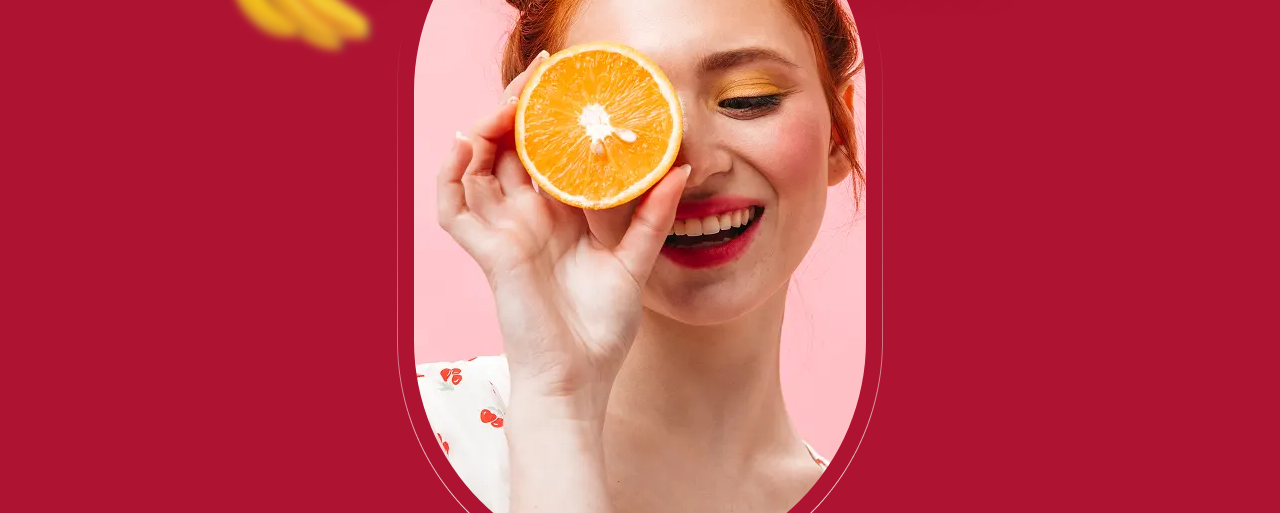
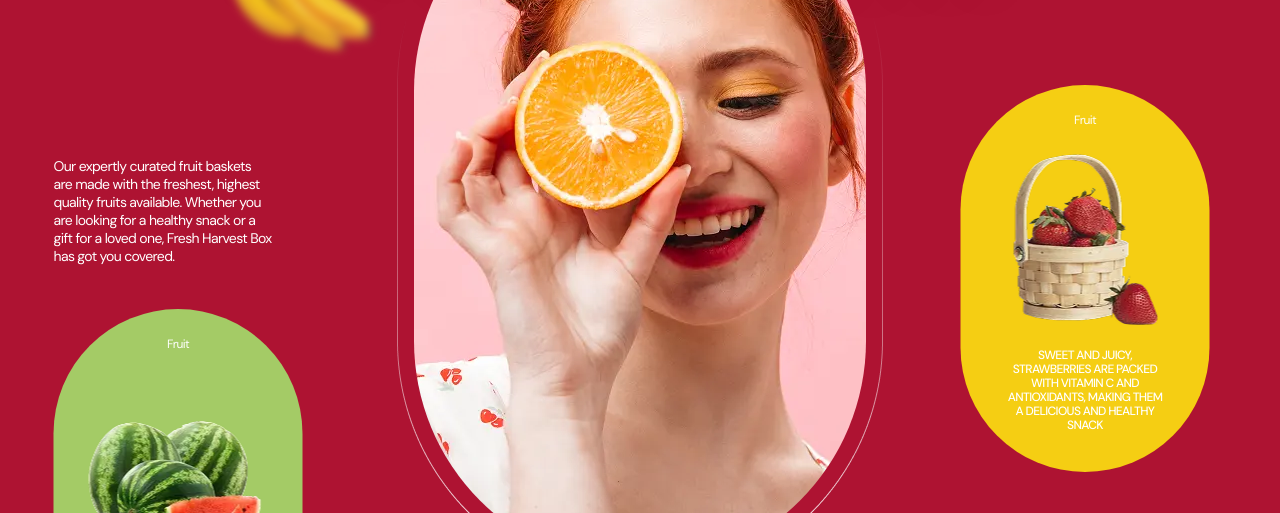
Before and after one commit to Szumapman/fresh-harvest-box, a website built with Vite: page index.html in a window 1280 px wide. Shown: the part 251-764 px from the top of the page. Built offline with nearby package versions, Linux system fonts and the light colour scheme.

Commit message:
add desktop view to hero fruits

```diff
--- a/src/styles/components/hero.scss
+++ b/src/styles/components/hero.scss
@@ -54,7 +54,7 @@
 
 .hero-heder-girl-img-wrap {
     position: relative;
-    margin: -58px auto 84px;
+    margin: -58px auto 0;
     display: flex;
     justify-content: center;
 }
@@ -119,7 +119,7 @@
 }
 
 .hero-description-text {
-    max-width: 279px;
+    width: 279px;
     font-weight: 400;
     margin: 0 auto;
     line-height: 1.125rem;
@@ -267,12 +267,13 @@
     .first {
         margin-top: 0;
         align-items: flex-end;
-        justify-content: start;
+        justify-content: flex-start;
     }
 
     .second {
         flex-direction: column-reverse;
         align-items: flex-start;
+        justify-content: flex-end;
         gap: 44px;
         margin-top: 0;
     }
@@ -305,6 +306,7 @@
 @media screen and (min-width: $desktop) {
     .hero-header-wrap {
         max-width: 1240px;
+        padding-bottom: 273px;
     }
     .hero-header {
         font-size: 4rem;
@@ -326,6 +328,34 @@
     }
 
     .hero-heder-girl-img-wrap {
-        margin: -132px auto 84px;
+        margin: -132px auto 0px;
+    }
+
+    .hero-fruits-wrap {
+        position: absolute;
+        top: 336px;
+        left: 50%;
+        transform: translateX(-50%);
+        margin: 0 auto auto 0;
+        align-items: space-between;
+        gap: 658px;
+    }
+
+    .first {
+        padding-top: 72px;
+        align-items: flex-end;
+        justify-content: flex-start;
+    }
+
+    .second {
+        width: 266px;
+        padding-bottom: 96px;
+    }
+    .hero-description-text {
+        width: 222px;
+        margin: 0 auto 0 0;
+        padding: 0 3px 0 0;
+        vertical-align: middle;
+
     }
 }
```
